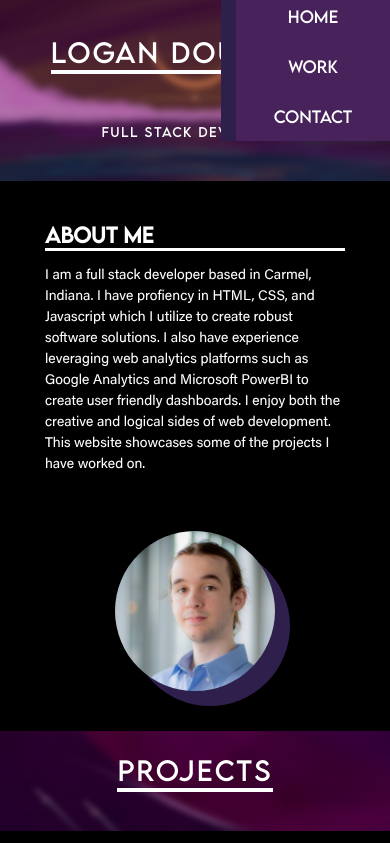
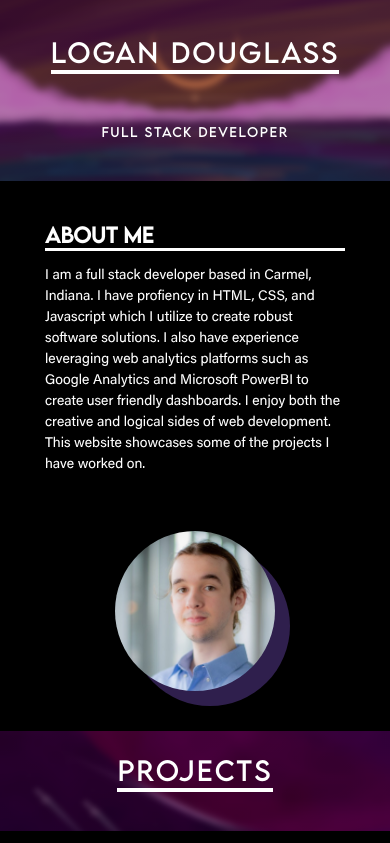
Before and after one commit to Aero48/portfolio-site, a website with bundled scripts: page index.html in a window 390 px wide. Shown: the part 69-912 px from the top of the page. Built offline with nearby package versions, Linux system fonts and the light colour scheme.

Commit message:
two small fixes
-fixed hamburger menu starting visible
-added proper page title

```diff
--- a/index.html
+++ b/index.html
@@ -4,7 +4,7 @@
     <meta charset="UTF-8" />
     <meta http-equiv="X-UA-Compatible" content="IE=edge" />
     <meta name="viewport" content="width=device-width, initial-scale=1.0" />
-    <title>Document</title>
+    <title>Logan Douglass Portfolio</title>
     <link rel="stylesheet" href="css/styles.css" />
     <link
       rel="stylesheet"
--- a/scss/nav.scss
+++ b/scss/nav.scss
@@ -97,7 +97,7 @@ nav {
     #hamburger-menu{
         position: fixed;
         right: 0;
-        top: 60px;
+        top: -150px;
         transition: top 0.5s;
         z-index: 6;
 
```
Also changed, not shown: css/styles.css.
